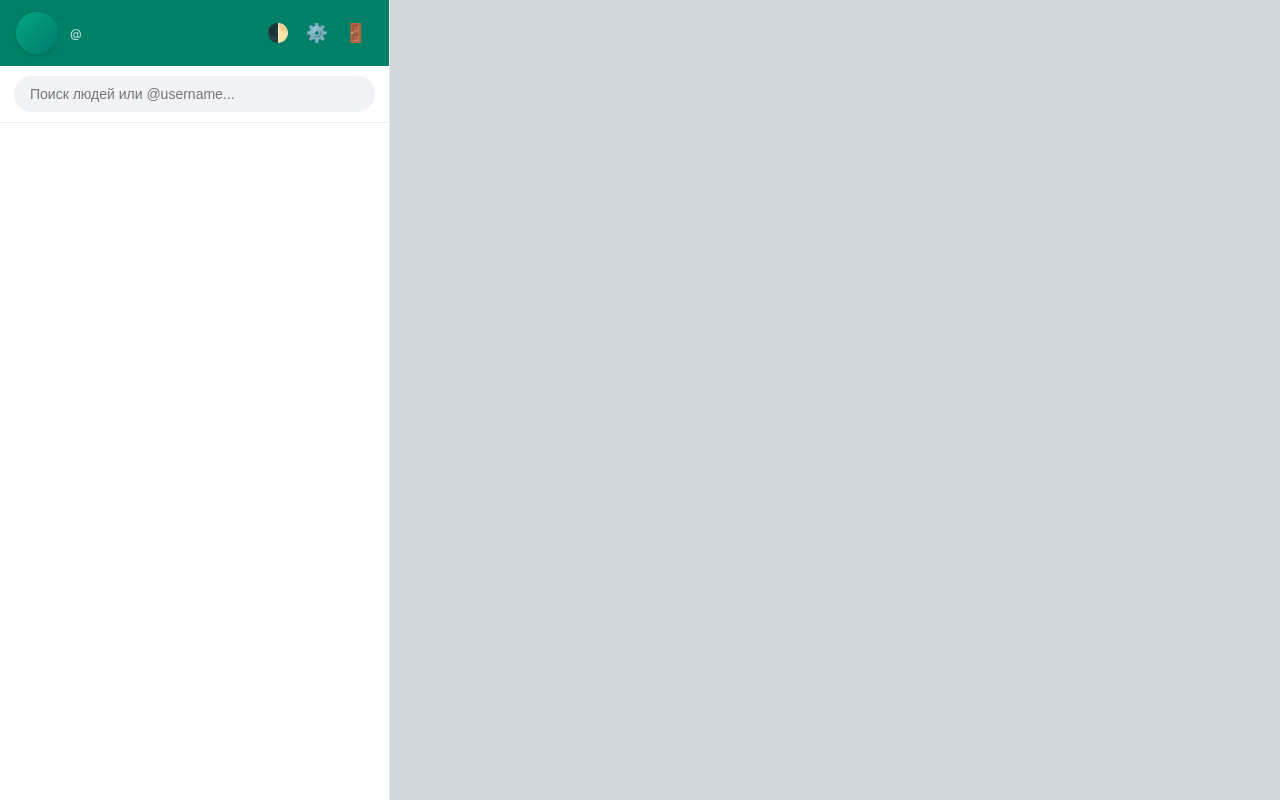
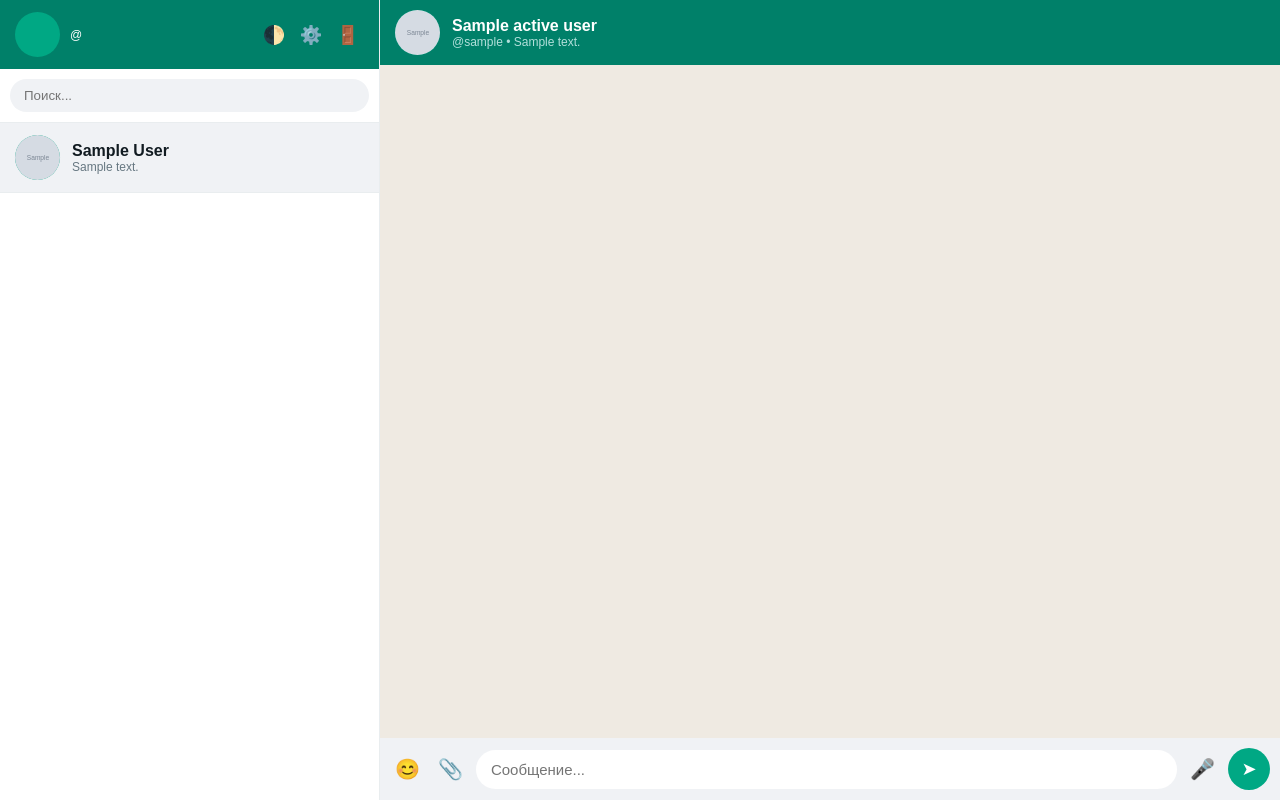
Before and after one commit to d10684473-lang/my-mssngr, a Flask app: template templates/chat.html in a window 1280 px wide. Run offline with Flask 3, Linux system fonts and the light colour scheme; tables that the repository leaves empty hold one stand-in row (values such as "Sample post"); the template is opened without the code that fills it: values that come from a table or form of the project are taken from there, most other values are stand-ins (such as "Sample title", 1, 10 or a date in 2020); grey boxes marked "Sample" are stand-in pictures.

Commit message:
Update chat.html

```diff
--- a/templates/chat.html
+++ b/templates/chat.html
@@ -2,117 +2,65 @@
 <html lang="ru">
 <head>
     <meta charset="UTF-8">
-    <meta name="viewport" content="width=device-width, initial-scale=1.0, maximum-scale=1.0, user-scalable=no">
+    <meta name="viewport" content="width=device-width, initial-scale=1.0">
     <title>Ramplez</title>
     <style>
         :root {
-            --bg-main: #d1d7db;
-            --bg-sidebar: #ffffff;
-            --bg-chat: #efeae2;
-            --header-bg: #008069;
-            --text-main: #111b21;
-            --text-sub: #667781;
-            --border-color: #e9edef;
-            --hover-bg: #f0f2f5;
-            --msg-mine: #d9fdd3;
-            --msg-theirs: #ffffff;
-            --input-bg: #f0f2f5;
-            --input-field: #ffffff;
-            --accent: #00a884;
+            --bg: #dadbd3; --side: #ffffff; --chat: #efeae2; --head: #008069;
+            --txt: #111b21; --sub: #667781; --brd: #e9edef; --hov: #f0f2f5;
+            --mine: #d9fdd3; --theirs: #ffffff; --inp: #f0f2f5; --fld: #ffffff;
         }
         body.dark {
-            --bg-main: #091014;
-            --bg-sidebar: #111b21;
-            --bg-chat: #0b141a;
-            --header-bg: #202c33;
-            --text-main: #e9edef;
-            --text-sub: #8696a0;
-            --border-color: #222d34;
-            --hover-bg: #202c33;
-            --msg-mine: #005c4b;
-            --msg-theirs: #202c33;
-            --input-bg: #202c33;
-            --input-field: #2a3942;
-            --accent: #00a884;
+            --bg: #091014; --side: #111b21; --chat: #0b141a; --head: #202c33;
+            --txt: #e9edef; --sub: #8696a0; --brd: #222d34; --hov: #202c33;
+            --mine: #005c4b; --theirs: #202c33; --inp: #202c33; --fld: #2a3942;
         }
-
         * { box-sizing: border-box; }
-        body { font-family: -apple-system, BlinkMacSystemFont, "Segoe UI", Roboto, sans-serif; margin: 0; display: flex; height: 100dvh; background: var(--bg-main); color: var(--text-main); overflow: hidden; }
-
-        /* Левая колонка */
-        .sidebar { width: 35%; max-width: 390px; background: var(--bg-sidebar); border-right: 1px solid var(--border-color); display: flex; flex-direction: column; height: 100%; }
-        .my-profile { background: var(--header-bg); color: white; padding: 12px 16px; display: flex; justify-content: space-between; align-items: center; }
-        .profile-info { display: flex; align-items: center; gap: 12px; }
-        .icon-btn { background: none; border: none; color: white; font-size: 18px; cursor: pointer; padding: 6px; border-radius: 50%; text-decoration: none; transition: 0.2s; }
-        .icon-btn:hover { background: rgba(255,255,255,0.15); }
-
-        .search-box { padding: 10px 14px; background: var(--bg-sidebar); border-bottom: 1px solid var(--border-color); }
-        .search-box input { width: 100%; padding: 10px 16px; border: none; border-radius: 22px; outline: none; font-size: 14px; background: var(--input-bg); color: var(--text-main); }
-
+        body { font-family: Arial, sans-serif; margin: 0; display: flex; height: 100dvh; background: var(--bg); color: var(--txt); overflow: hidden; }
+        .sidebar { width: 35%; max-width: 380px; background: var(--side); border-right: 1px solid var(--brd); display: flex; flex-direction: column; height: 100%; }
+        .my-profile { background: var(--head); color: white; padding: 12px 15px; display: flex; justify-content: space-between; align-items: center; }
+        .profile-info { display: flex; align-items: center; gap: 10px; }
+        .icon-btn { background: none; border: none; color: white; font-size: 18px; cursor: pointer; padding: 5px; text-decoration: none; }
+        .search-box { padding: 10px; border-bottom: 1px solid var(--brd); }
+        .search-box input { width: 100%; padding: 9px 14px; border: none; border-radius: 20px; outline: none; background: var(--inp); color: var(--txt); }
         .user-list { flex: 1; overflow-y: auto; }
-        .user-item { padding: 12px 16px; border-bottom: 1px solid var(--border-color); text-decoration: none; color: inherit; display: flex; align-items: center; gap: 12px; transition: 0.15s; }
-        .user-item:hover, .user-item.active { background: var(--hover-bg); }
-
-        .avatar { width: 48px; height: 48px; background: linear-gradient(135deg, #00a884, #00796b); color: white; border-radius: 50%; display: flex; justify-content: center; align-items: center; font-weight: bold; font-size: 19px; flex-shrink: 0; overflow: hidden; box-shadow: 0 2px 5px rgba(0,0,0,0.12); }
+        .user-item { padding: 12px 15px; border-bottom: 1px solid var(--brd); text-decoration: none; color: inherit; display: flex; align-items: center; gap: 12px; }
+        .user-item:hover, .user-item.active { background: var(--hov); }
+        .avatar { width: 45px; height: 45px; background: #00a884; color: white; border-radius: 50%; display: flex; justify-content: center; align-items: center; font-weight: bold; font-size: 18px; flex-shrink: 0; overflow: hidden; }
         .avatar img { width: 100%; height: 100%; object-fit: cover; }
-
-        /* Правая колонка */
-        .chat-area { flex: 1; display: flex; flex-direction: column; background: var(--bg-chat); height: 100%; position: relative; }
-        .chat-header { background: var(--header-bg); color: white; padding: 10px 16px; display: flex; align-items: center; justify-content: space-between; min-height: 62px; box-shadow: 0 1px 4px rgba(0,0,0,0.15); z-index: 2; }
-        .chat-header-left { display: flex; align-items: center; gap: 12px; }
-        .back-btn { display: none; text-decoration: none; color: white; font-size: 24px; padding-right: 6px; }
-        .status-text { font-size: 12px; color: #b2dfdb; font-weight: normal; }
-
-        .messages-box { flex: 1; padding: 16px 22px; overflow-y: auto; display: flex; flex-direction: column; gap: 10px; }
-
-        /* Сообщения */
-        .msg { padding: 9px 13px; border-radius: 14px; max-width: 72%; font-size: 15px; word-wrap: break-word; line-height: 1.45; position: relative; box-shadow: 0 1px 2px rgba(0,0,0,0.12); }
-        .msg.mine { background: var(--msg-mine); align-self: flex-end; border-bottom-right-radius: 3px; }
-        .msg.theirs { background: var(--msg-theirs); align-self: flex-start; border-bottom-left-radius: 3px; }
-        .msg-header { display: flex; justify-content: space-between; align-items: center; gap: 12px; margin-bottom: 4px; }
-        .msg-sender { font-size: 11px; font-weight: bold; color: var(--accent); }
-        .msg-actions { display: flex; gap: 5px; opacity: 0.75; }
-        .msg:hover .msg-actions { opacity: 1; }
-        .act-btn { background: none; border: none; cursor: pointer; font-size: 13px; padding: 0 3px; color: var(--text-sub); transition: 0.1s; }
-        .act-btn:hover { transform: scale(1.25); }
-        .msg img.chat-img { max-width: 100%; max-height: 280px; border-radius: 10px; margin-top: 4px; display: block; cursor: pointer; }
-        .msg audio { max-width: 240px; height: 36px; margin-top: 4px; }
-        .msg-footer { display: flex; justify-content: space-between; align-items: center; margin-top: 5px; gap: 8px; }
-        .reaction-badge { background: rgba(0,0,0,0.08); padding: 2px 7px; border-radius: 12px; font-size: 12px; }
-        .msg-time { font-size: 10px; color: var(--text-sub); margin-left: auto; }
-
-        /* Панель ответа и смайлов */
-        .reply-preview { display: none; padding: 8px 16px; background: var(--input-bg); border-top: 1px solid var(--border-color); border-left: 4px solid var(--accent); justify-content: space-between; align-items: center; font-size: 13px; }
-        .emoji-bar { display: none; padding: 8px 16px; background: var(--input-bg); border-top: 1px solid var(--border-color); gap: 12px; flex-wrap: wrap; }
+        .chat-area { flex: 1; display: flex; flex-direction: column; background: var(--chat); height: 100%; }
+        .chat-header { background: var(--head); color: white; padding: 10px 15px; display: flex; align-items: center; gap: 12px; min-height: 60px; }
+        .back-btn { display: none; text-decoration: none; color: white; font-size: 22px; }
+        .status-text { font-size: 12px; color: #b2dfdb; }
+        .messages-box { flex: 1; padding: 15px; overflow-y: auto; display: flex; flex-direction: column; gap: 10px; }
+        .msg { padding: 9px 13px; border-radius: 12px; max-width: 72%; font-size: 15px; word-wrap: break-word; box-shadow: 0 1px 2px rgba(0,0,0,0.12); }
+        .msg.mine { background: var(--mine); align-self: flex-end; }
+        .msg.theirs { background: var(--theirs); align-self: flex-start; }
+        .msg-header { display: flex; justify-content: space-between; align-items: center; gap: 10px; margin-bottom: 4px; }
+        .msg-sender { font-size: 11px; font-weight: bold; color: #00a884; }
+        .act-btn { background: none; border: none; cursor: pointer; font-size: 12px; padding: 0 3px; color: var(--sub); }
+        .msg img.chat-img { max-width: 100%; max-height: 260px; border-radius: 8px; margin-top: 4px; display: block; }
+        .msg audio { max-width: 230px; height: 36px; margin-top: 4px; }
+        .msg-footer { display: flex; justify-content: space-between; align-items: center; margin-top: 4px; gap: 8px; }
+        .reaction-badge { background: rgba(0,0,0,0.08); padding: 2px 6px; border-radius: 10px; font-size: 12px; }
+        .msg-time { font-size: 10px; color: var(--sub); margin-left: auto; }
+        .emoji-bar { display: none; padding: 8px 15px; background: var(--inp); border-top: 1px solid var(--brd); gap: 10px; flex-wrap: wrap; }
         .emoji-bar span { font-size: 22px; cursor: pointer; }
-
-        /* Ввод сообщения */
-        .input-area { padding: 10px 14px; background: var(--input-bg); display: flex; align-items: center; gap: 8px; }
-        .input-field { flex: 1; padding: 11px 16px; border: none; border-radius: 24px; outline: none; font-size: 15px; background: var(--input-field); color: var(--text-main); }
-        .tool-btn { background: none; border: none; font-size: 21px; cursor: pointer; color: var(--text-sub); padding: 6px; border-radius: 50%; }
-        .tool-btn:hover { background: rgba(0,0,0,0.06); }
-        .tool-btn.recording { color: #e53935; animation: pulse 1s infinite; }
-        .send-btn { background: var(--accent); color: white; border: none; width: 44px; height: 44px; border-radius: 50%; cursor: pointer; font-size: 18px; display: flex; justify-content: center; align-items: center; flex-shrink: 0; box-shadow: 0 2px 6px rgba(0,168,132,0.3); }
-
-        @keyframes pulse { 0% { transform: scale(1); } 50% { transform: scale(1.25); } 100% { transform: scale(1); } }
-        .empty-state { margin: auto; color: var(--text-sub); font-size: 16px; text-align: center; padding: 20px; }
-
-        /* Модальное окно профиля */
-        .modal { display: none; position: fixed; inset: 0; background: rgba(0,0,0,0.65); z-index: 100; justify-content: center; align-items: center; }
-        .modal-card { background: var(--bg-sidebar); color: var(--text-main); padding: 25px; border-radius: 16px; width: 90%; max-width: 370px; box-shadow: 0 12px 30px rgba(0,0,0,0.35); }
-        .modal-card h3 { margin-top: 0; color: var(--accent); }
-        .modal-input { width: 100%; padding: 10px 12px; margin: 6px 0 14px; border: 1px solid var(--border-color); border-radius: 10px; background: var(--input-field); color: var(--text-main); font-family: inherit; font-size: 14px; }
-        .modal-btns { display: flex; justify-content: flex-end; gap: 10px; margin-top: 10px; }
-        .btn-save { background: var(--accent); color: white; border: none; padding: 10px 20px; border-radius: 10px; cursor: pointer; font-weight: bold; }
-        .btn-cancel { background: transparent; color: var(--text-sub); border: 1px solid var(--border-color); padding: 10px 16px; border-radius: 10px; cursor: pointer; }
-
+        .input-area { padding: 10px; background: var(--inp); display: flex; align-items: center; gap: 8px; }
+        .txt-inp { flex: 1; padding: 11px 15px; border: none; border-radius: 24px; outline: none; font-size: 15px; background: var(--fld); color: var(--txt); }
+        .tool-btn { background: none; border: none; font-size: 20px; cursor: pointer; color: var(--sub); padding: 5px; }
+        .tool-btn.recording { color: red; }
+        .send-btn { background: #00a884; color: white; border: none; width: 42px; height: 42px; border-radius: 50%; cursor: pointer; font-size: 18px; }
+        .empty-state { margin: auto; color: var(--sub); font-size: 16px; text-align: center; padding: 20px; }
+        .modal { display: none; position: fixed; inset: 0; background: rgba(0,0,0,0.6); z-index: 100; justify-content: center; align-items: center; }
+        .modal-card { background: var(--side); color: var(--txt); padding: 20px; border-radius: 12px; width: 90%; max-width: 350px; }
+        .m-inp { width: 100%; padding: 9px; margin: 6px 0 12px; border: 1px solid var(--brd); border-radius: 8px; background: var(--fld); color: var(--txt); }
         @media (max-width: 768px) {
             body.no-chat .sidebar { width: 100%; max-width: none; }
             body.no-chat .chat-area { display: none; }
             body.has-chat .sidebar { display: none; }
             body.has-chat .chat-area { display: flex; width: 100%; }
             .back-btn { display: block; }
-            .msg { max-width: 85%; }
         }
     </style>
 </head>
@@ -122,24 +70,81 @@
       data-other-name="{{ active_user.name if active_user else '' }}"
       data-other-bio="{{ active_user.bio if active_user else '' }}">
 
-    <!-- Левая колонка -->
     <div class="sidebar">
         <div class="my-profile">
             <div class="profile-info">
-                <div class="avatar" style="width:42px; height:42px; font-size:16px;">
+                <div class="avatar">
                     {% if current_user.avatar %}<img src="{{ current_user.avatar }}">{% else %}{{ current_user.name[:1].upper() }}{% endif %}
                 </div>
                 <div>
-                    <div style="font-weight:bold; font-size:15px;">{{ current_user.name }}</div>
-                    <div style="font-size:12px; opacity:0.85;">@{{ current_user.username }}</div>
+                    <div style="font-weight:bold;">{{ current_user.name }}</div>
+                    <div style="font-size:12px;">@{{ current_user.username }}</div>
                 </div>
             </div>
             <div>
-                <button type="button" class="icon-btn" onclick="toggleTheme()" title="Сменить тему">🌓</button>
-                <button type="button" class="icon-btn" onclick="openProfileModal()" title="Настройки профиля">⚙️</button>
-                <a href="/logout" class="icon-btn" title="Выйти">🚪</a>
+                <button type="button" class="icon-btn" onclick="toggleTheme()">🌓</button>
+                <button type="button" class="icon-btn" onclick="openProfile()">⚙️</button>
+                <a href="/logout" class="icon-btn">🚪</a>
             </div>
         </div>
+        <div class="search-box">
+            <input type="text" id="search-input" placeholder="Поиск..." onkeyup="filterUsers()">
+        </div>
+        <div class="user-list" id="user-list">
+            {% if not users %}
+                <div class="empty-state">Пока никого нет. Зарегистрируй второй аккаунт!</div>
+            {% endif %}
+            {% for u in users %}
+            <a href="/chat?u={{ u.id }}" class="user-item {{ 'active' if active_user and active_user.id == u.id else '' }}" data-search="{{ u.name.lower() }} {{ u.username.lower() }}">
+                <div class="avatar">
+                    {% if u.avatar %}<img src="{{ u.avatar }}">{% else %}{{ u.name[:1].upper() }}{% endif %}
+                </div>
+                <div>
+                    <div style="font-weight:bold;">{{ u.name }}</div>
+                    <div style="font-size:12px; color:var(--sub);">{{ u.bio or '@' + u.username }}</div>
+                </div>
+            </a>
+            {% endfor %}
+        </div>
+    </div>
 
-        <div class="search-box">
-            <input type="text" id="search-input" placeholder="Поиск людей или @username..." onkeyup="filterUsers()">
+    <div class="chat-area">
+        {% if active_user %}
+            <div class="chat-header">
+                <a href="/chat" class="back-btn">←</a>
+                <div class="avatar">
+                    {% if active_user.avatar %}<img src="{{ active_user.avatar }}">{% else %}{{ active_user.name[:1].upper() }}{% endif %}
+                </div>
+                <div>
+                    <div style="font-weight:bold;">{{ active_user.name }}</div>
+                    <div class="status-text" id="online-status">@{{ active_user.username }} • {{ active_user.bio }}</div>
+                </div>
+            </div>
+
+            <div class="messages-box" id="messages-box"></div>
+
+            <div class="emoji-bar" id="emoji-bar">
+                <span onclick="addEmoji('😀')">😀</span><span onclick="addEmoji('😂')">😂</span>
+                <span onclick="addEmoji('🔥')">🔥</span><span onclick="addEmoji('❤️')">❤️</span>
+                <span onclick="addEmoji('👍')">👍</span><span onclick="addEmoji('😎')">😎</span>
+                <span onclick="addEmoji('😭')">😭</span><span onclick="addEmoji('🎉')">🎉</span>
+            </div>
+
+            <div class="input-area">
+                <button type="button" class="tool-btn" onclick="toggleEmoji()">😊</button>
+                <button type="button" class="tool-btn" onclick="document.getElementById('photo-input').click()">📎</button>
+                <input type="file" id="photo-input" accept="image/*" style="display:none;" onchange="sendPhoto(this)">
+                <input type="text" class="txt-inp" id="msg-input" placeholder="Сообщение..." onkeypress="if(event.key==='Enter') sendText()">
+                <button type="button" class="tool-btn" id="mic-btn" onclick="toggleRecord()">🎤</button>
+                <button type="button" class="send-btn" onclick="sendText()">➤</button>
+            </div>
+        {% else %}
+            <div class="chat-header"><strong>Ramplez</strong></div>
+            <div class="messages-box"><div class="empty-state">Выбери собеседника слева</div></div>
+        {% endif %}
+    </div>
+
+    <div class="modal" id="profile-modal">
+        <div class="modal-card">
+            <h3>Профиль</h3>
+            <label>Имя:</label>
```
